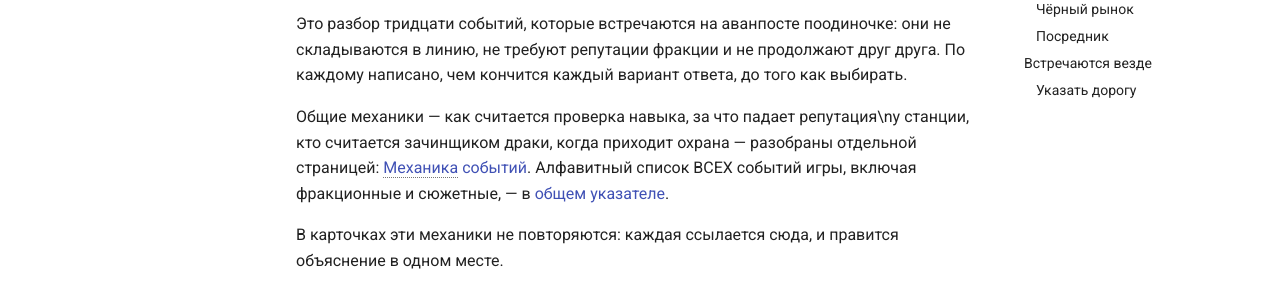
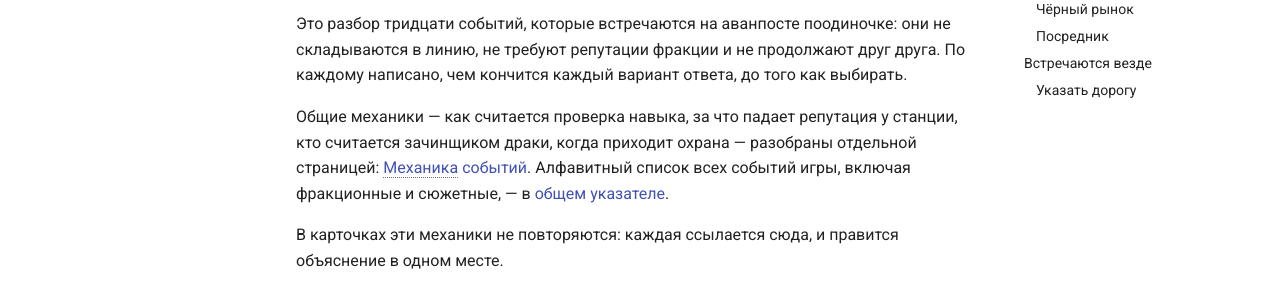
Before and after one commit to BeInForIt/barotrauma-guides, an MkDocs documentation site: the page built from docs/outpost-events/index.md, in a window 1280 px wide and 900 px high. Shown: the part 258-558 px from the top of the window. Built offline with MkDocs 1.6.1 and Material for MkDocs 9.7.7, drawn with Linux system fonts in a browser that asks for light colours; comment, search, counter and statistics services are not loaded; some of the changed text lies outside the part shown.

Commit message:
Fix a broken line break in the guide intro

```diff
--- a/docs/outpost-events/index.md
+++ b/docs/outpost-events/index.md
@@ -7,9 +7,10 @@
 друга. По каждому написано, чем кончится каждый вариант ответа, до того как
 выбирать.
 
-Общие механики — как считается проверка навыка, за что падает репутация\nу станции, кто считается зачинщиком драки, когда приходит охрана — разобраны
-отдельной страницей: [Механика событий](../events-mechanics/index.md). Алфавитный
-список ВСЕХ событий игры, включая фракционные и сюжетные, — в
+Общие механики — как считается проверка навыка, за что падает репутация у
+станции, кто считается зачинщиком драки, когда приходит охрана — разобраны
+отдельной страницей: [Механика событий](../events-mechanics/index.md).
+Алфавитный список всех событий игры, включая фракционные и сюжетные, — в
 [общем указателе](../events-index/index.md).
 
 В карточках эти механики не повторяются: каждая ссылается сюда, и правится
```
Also changed, not shown: other parts of docs/outpost-events/index.md (+1 -2 lines).
